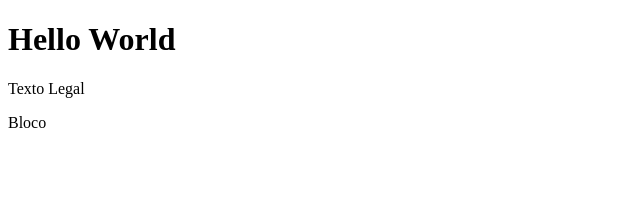
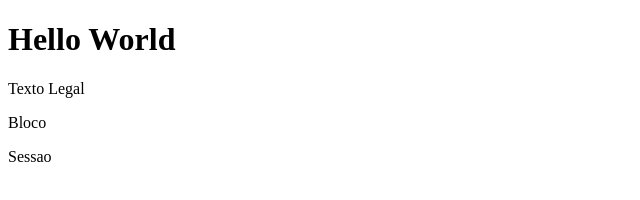
Before and after one commit to lucasgarciia/programa-ao0103, a plain HTML site: page index.html in a window 1280 px wide. Shown: the full height of the page, 0-640 px from the left. Drawn offline with Linux system fonts and the light colour scheme.

Commit message:
Quinta Versao

```diff
--- a/index.html
+++ b/index.html
@@ -12,5 +12,8 @@
 		</p>
 
 	</div>
+	<section>
+		Sessao
+	</section>
 </body>
 </html>
```
